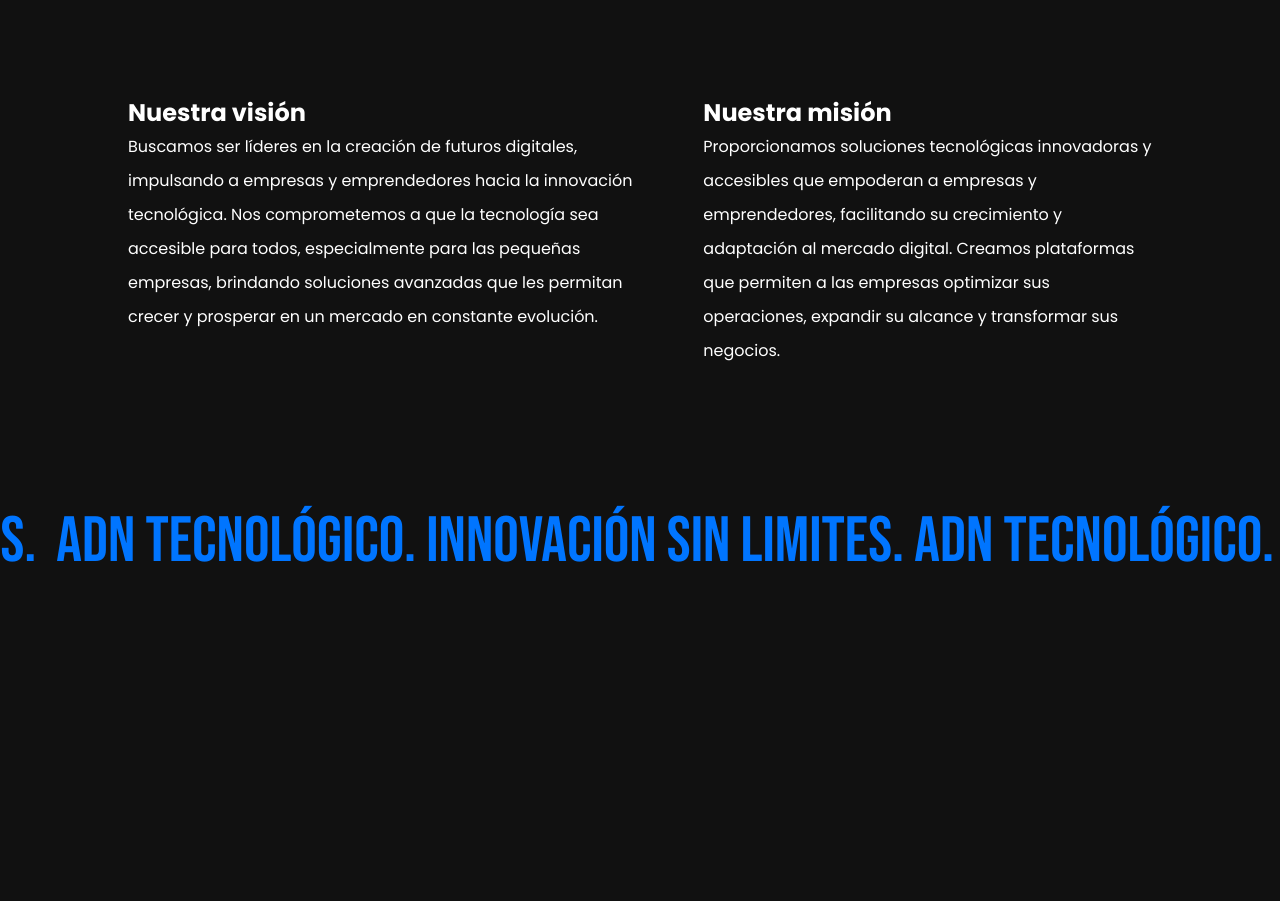
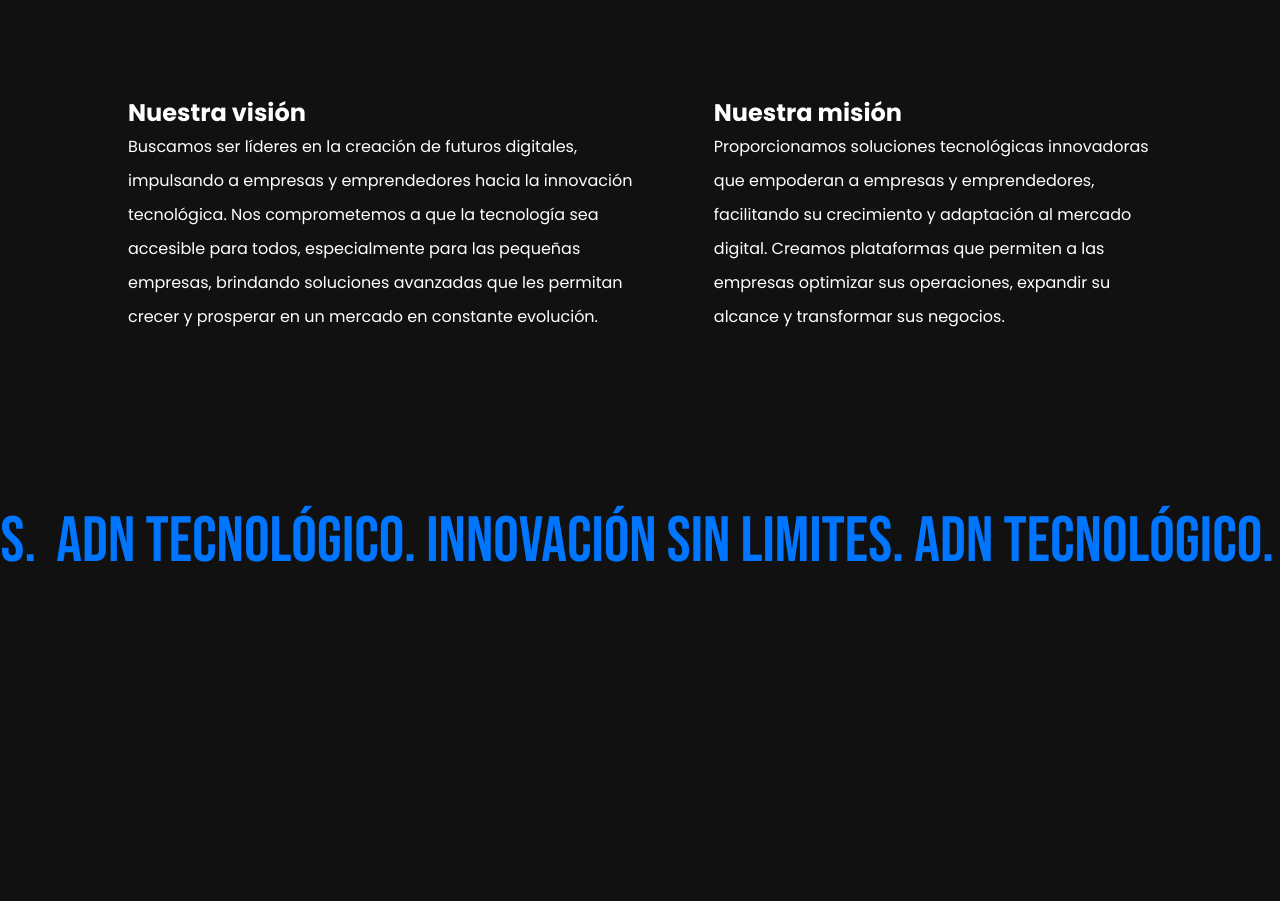
Before and after one commit to MariaBelenCaporale/Polynomium, a React (Vite) app: page / in a window 1280 px wide. Shown: the part 1987-2888 px from the top of the page. Built offline with nearby package versions, Linux system fonts and the light colour scheme.

Commit message:
cambios texto

```diff
--- a/src/components/About/About.jsx
+++ b/src/components/About/About.jsx
@@ -14,7 +14,7 @@ const About = () => {
     },
     {
       title: t("Nuestra misión"),
-      text: t("Proporcionamos soluciones tecnológicas innovadoras y accesibles que empoderan a empresas y emprendedores, facilitando su crecimiento y adaptación al mercado digital. Creamos plataformas que permiten a las empresas optimizar sus operaciones, expandir su alcance y transformar sus negocios.")
+      text: t("Proporcionamos soluciones tecnológicas innovadoras que empoderan a empresas y emprendedores, facilitando su crecimiento y adaptación al mercado digital. Creamos plataformas que permiten a las empresas optimizar sus operaciones, expandir su alcance y transformar sus negocios.")
     }
   ];
 
--- a/src/translations/index.js
+++ b/src/translations/index.js
@@ -20,7 +20,7 @@ const resources = {
             'Nuestra visión':'Nuestra visión',
             'Buscamos ser líderes en la creación de futuros digitales, impulsando a empresas y emprendedores hacia la innovación tecnológica. Nos comprometemos a que la tecnología sea accesible para todos, especialmente para las pequeñas empresas, brindando soluciones avanzadas que les permitan crecer y prosperar en un mercado en constante evolución.':'Buscamos ser líderes en la creación de futuros digitales, impulsando a empresas y emprendedores hacia la innovación tecnológica. Nos comprometemos a que la tecnología sea accesible para todos, especialmente para las pequeñas empresas, brindando soluciones avanzadas que les permitan crecer y prosperar en un mercado en constante evolución.',
             'Nuestra misión':'Nuestra misión',
-            'Proporcionamos soluciones tecnológicas innovadoras y accesibles que empoderan a empresas y emprendedores, facilitando su crecimiento y adaptación al mercado digital. Creamos plataformas que permiten a las empresas optimizar sus operaciones, expandir su alcance y transformar sus negocios.':'Proporcionamos soluciones tecnológicas innovadoras y accesibles que empoderan a empresas y emprendedores, facilitando su crecimiento y adaptación al mercado digital. Creamos plataformas que permiten a las empresas optimizar sus operaciones, expandir su alcance y transformar sus negocios.',
+            'Proporcionamos soluciones tecnológicas innovadoras que empoderan a empresas y emprendedores, facilitando su crecimiento y adaptación al mercado digital. Creamos plataformas que permiten a las empresas optimizar sus operaciones, expandir su alcance y transformar sus negocios.':'Proporcionamos soluciones tecnológicas innovadoras que empoderan a empresas y emprendedores, facilitando su crecimiento y adaptación al mercado digital. Creamos plataformas que permiten a las empresas optimizar sus operaciones, expandir su alcance y transformar sus negocios.',
             'Soluciones':'Soluciones',
             'Desarrollamos soluciones de software específicas para nuestros clientes y creamos productos tecnológicos propios.':'Desarrollamos soluciones de software específicas para nuestros clientes y creamos productos tecnológicos propios.',
             'Soluciones para empresas':'Soluciones para empresas',
@@ -101,7 +101,7 @@ const resources = {
             'Buscamos ser líderes en la creación de futuros digitales, impulsando a empresas y emprendedores hacia la innovación tecnológica. Nos comprometemos a que la tecnología sea accesible para todos, especialmente para las pequeñas empresas, brindando soluciones avanzadas que les permitan crecer y prosperar en un mercado en constante evolución.':'Buscamos ser líderes na criação de futuros digitais, impulsionando empresas e empreendedores em direção à inovação tecnológica. Comprometemo-nos a tornar a tecnologia acessível a todos, especialmente para pequenas empresas, oferecendo soluções avançadas que lhes permitam crescer e prosperar em um mercado em constante evolução.',
 
             'Nuestra misión':'Nossa missão',
-            'Proporcionamos soluciones tecnológicas innovadoras y accesibles que empoderan a empresas y emprendedores, facilitando su crecimiento y adaptación al mercado digital. Creamos plataformas que permiten a las empresas optimizar sus operaciones, expandir su alcance y transformar sus negocios.':'Fornecemos soluções tecnológicas inovadoras e acessíveis que capacitam empresas e empreendedores, facilitando seu crescimento e adaptação ao mercado digital. Criamos plataformas que permitem às empresas otimizar suas operações, expandir seu alcance e transformar seus negócios.',
+            'Proporcionamos soluciones tecnológicas innovadoras que empoderan a empresas y emprendedores, facilitando su crecimiento y adaptación al mercado digital. Creamos plataformas que permiten a las empresas optimizar sus operaciones, expandir su alcance y transformar sus negocios.':'Fornecemos soluções tecnológicas inovadoras que capacitam empresas e empreendedores, facilitando seu crescimento e adaptação ao mercado digital. Criamos plataformas que permitem às empresas otimizar suas operações, expandir seu alcance e transformar seus negócios.',
 
             'Soluciones':'Soluções',
             'Desarrollamos soluciones de software específicas para nuestros clientes y creamos productos tecnológicos propios.':'Desenvolvemos soluções de software específicas para nossos clientes e criamos produtos tecnológicos próprios.',
@@ -181,7 +181,7 @@ const resources = {
             'Buscamos ser líderes en la creación de futuros digitales, impulsando a empresas y emprendedores hacia la innovación tecnológica. Nos comprometemos a que la tecnología sea accesible para todos, especialmente para las pequeñas empresas, brindando soluciones avanzadas que les permitan crecer y prosperar en un mercado en constante evolución.':'We aim to be leaders in creating digital futures, driving companies and entrepreneurs toward technological innovation. We are committed to making technology accessible to everyone, especially small businesses, providing advanced solutions that allow them to grow and thrive in a constantly evolving market.',
 
             'Nuestra misión':'Our Mission',
-            'Proporcionamos soluciones tecnológicas innovadoras y accesibles que empoderan a empresas y emprendedores, facilitando su crecimiento y adaptación al mercado digital. Creamos plataformas que permiten a las empresas optimizar sus operaciones, expandir su alcance y transformar sus negocios.':'We provide innovative and accessible technological solutions that empower businesses and entrepreneurs, facilitating their growth and adaptation to the digital market. We create platforms that allow companies to optimize their operations, expand their reach, and transform their businesses.',
+            'Proporcionamos soluciones tecnológicas innovadoras que empoderan a empresas y emprendedores, facilitando su crecimiento y adaptación al mercado digital. Creamos plataformas que permiten a las empresas optimizar sus operaciones, expandir su alcance y transformar sus negocios.':'We provide innovative technological solutions that empower businesses and entrepreneurs, facilitating their growth and adaptation to the digital market. We create platforms that allow companies to optimize their operations, expand their reach, and transform their businesses.',
 
             'Soluciones':'Solutions',
             'Desarrollamos soluciones de software específicas para nuestros clientes y creamos productos tecnológicos propios.':'We develop specific software solutions for our clients and create our own technological products.',
```
